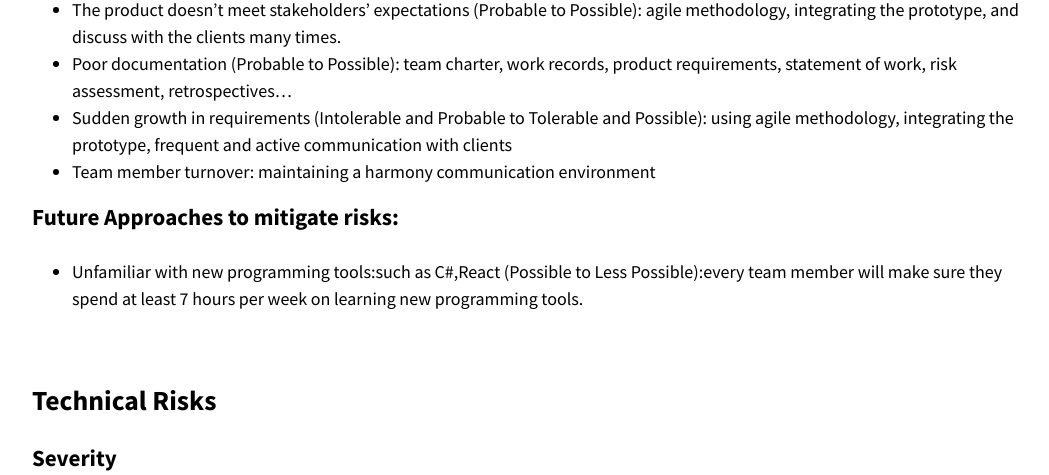
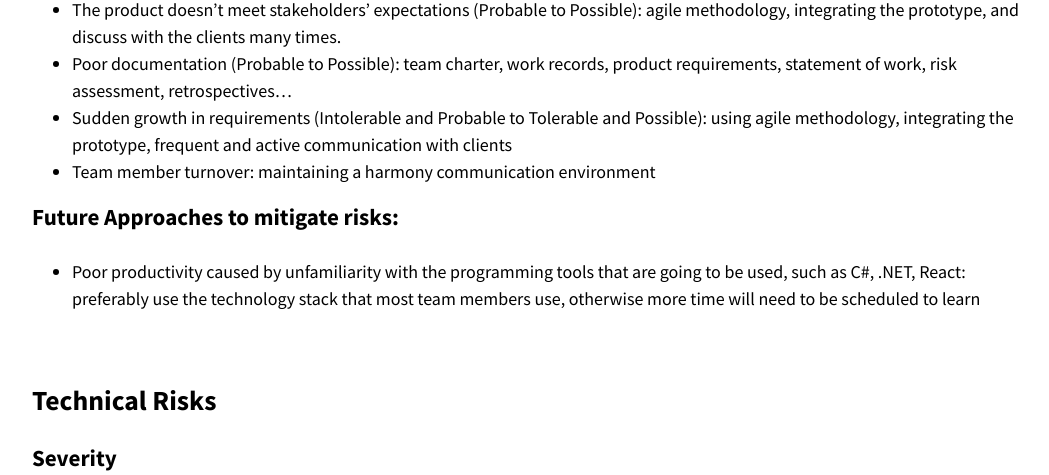
Before and after one commit to optofab/optofab.github.io, a Jekyll site: the page built from risk-assessment.md, in a window 1280 px wide and 900 px high, scrolled down 2219 px, cut to the strip 0-475 px from the top of the window. Shown: the whole strip, without its empty margins (114-1163 px from the left). Built offline with Jekyll 4.4.1, drawn with Linux system fonts in a browser that asks for light colours; nearby versions of some CDN libraries; emoji names are drawn with the system emoji font.

Commit message:
Update risk-assessment.md

```diff
--- a/risk-assessment.md
+++ b/risk-assessment.md
@@ -49,7 +49,7 @@ The above ratings are based on the likelihood of an event occurring (from most u
 
 ### Future Approaches to mitigate risks:
 
-- Unfamiliar with new programming tools:such as C#,React (Possible to Less Possible):every team member will make sure they spend at least 7 hours per week on learning new programming tools.
+- Poor productivity caused by unfamiliarity with the programming tools that are going to be used, such as C#, .NET, React: preferably use the technology stack that most team members use, otherwise more time will need to be scheduled to learn
 
 
 <br>
```
